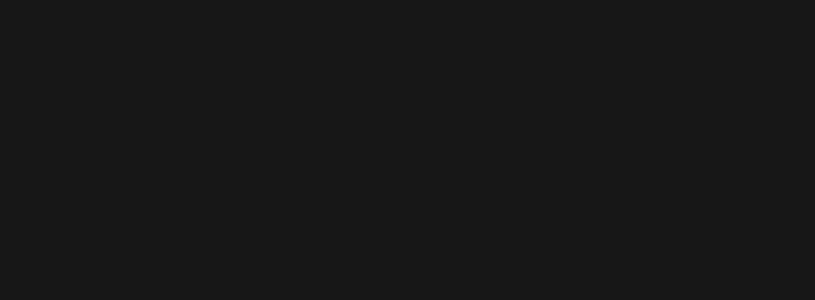
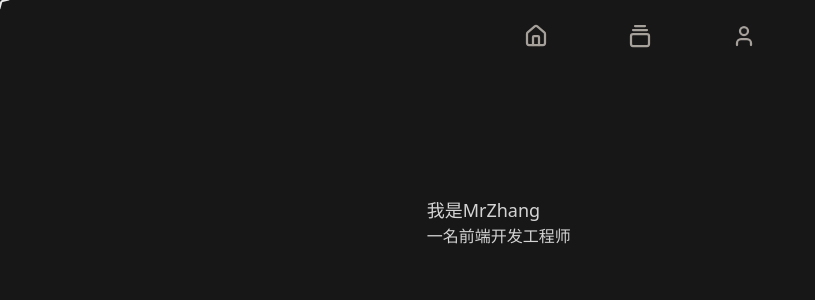
Before and after one commit to 501servenot/blog, a Next.js app: page / in a window 1280 px wide. Shown: the top 300 px of the page, without its empty margins (0-815 px from the left). Built offline with nearby package versions, Linux system fonts and the light colour scheme.

Commit message:
编写主页和其他路由页面

```diff
--- /dev/null
+++ b/src/app/about/page.tsx
@@ -0,0 +1,3 @@
+export default function AboutMe() {
+    return <div className="text-white mx-auto max-w-1/3">你好</div>;
+}
--- /dev/null
+++ b/src/app/articles/page.tsx
@@ -0,0 +1,8 @@
+export default function AboutMe() {
+    return (
+      <div className="mx-auto max-w-1/3">
+        <h1 className="text-neutral-300 mt-10 text-lg">Posts</h1>
+        <p className="text-neutral-300 text-xs">一些有趣的文章</p>
+      </div>
+    );
+}
--- a/src/app/global.css
+++ b/src/app/global.css
@@ -1,3 +1,5 @@
+@import 'tailwindcss';
+
 body, html {
     margin: 0;
     padding: 0;
--- a/src/app/layout.tsx
+++ b/src/app/layout.tsx
@@ -1,6 +1,8 @@
 import type { Metadata } from "next";
 import { Geist, Geist_Mono } from "next/font/google";
 import "./global.css";
+import Header from "@/components/Header";
+import Cursor from "@/components/Cursor";
 
 const geistSans = Geist({
   variable: "--font-geist-sans",
@@ -24,10 +26,11 @@
 }>) {
   return (
     <html lang="en">
-      <script src="https://lf1-cdn-tos.bytegoofy.com/obj/iconpark/svg_41155_1.4fe578d9cf9912f6646f36aa076a4c46.js"></script>
       <body
         className={`${geistSans.variable} ${geistMono.variable} antialiased`}
       >
+        <Cursor size={24} delay={0.15} color="#e9e9e9ff" />
+        <Header />
         {children}
       </body>
     </html>
--- a/src/app/page.tsx
+++ b/src/app/page.tsx
@@ -1,9 +1,20 @@
-import Cursor from "@/components/Cursor";
-
+import RollingText from "@/components/RollingText";
 export default function Home() {
   return (
-    <div>
-      <Cursor size={20} delay={0.1} color="#e9e9e9ff" />
+    <div className="mx-auto max-w-1/3">
+      <main>
+        <h1 className="text-2xl text-neutral-300 mt-20">
+          <RollingText
+            text="Hello"
+            duration={0.8}
+            delay={0.1}
+            direction="up"
+          />
+        </h1>
+        <p className="text-neutral-300 text-lg mt-5">我是MrZhang</p>
+        <p className="text-neutral-300">一名前端开发工程师</p>
+      </main>
+      <footer></footer>
     </div>
   );
 }
--- a/src/components/Cursor/index.tsx
+++ b/src/components/Cursor/index.tsx
@@ -1,5 +1,6 @@
 "use client";
 
+import { MousePointer2 } from "lucide-react";
 import { useRef, useState, useEffect } from "react";
 
 interface CursorProps {
@@ -65,14 +66,15 @@
         transition: "opacity 0.3s ease",
       }}
     >
-      <svg
+      <MousePointer2 width={size} height={size} color={color} />
+      {/* <svg
         className="iconpark-icon"
         width={size}
         height={size}
         style={{ fill: color, color: color }}
       >
         <use href="#cursor"></use>
-      </svg>
+      </svg> */}
     </div>
   );
 }
--- /dev/null
+++ b/src/components/Header/index.tsx
@@ -0,0 +1,41 @@
+'use client'
+import { House, GalleryVerticalEnd, User } from "lucide-react";
+import { useRouter } from "next/navigation";
+
+export default function Header() {
+  const router = useRouter();
+  const handleClickAbout = () => {
+    router.push("/about");
+  };
+  const handleClickArticles = () => {
+    router.push("/articles");
+  };
+  const handleClickHome = () => {
+    router.push("/");
+  };
+
+  return (
+    <div className="mt-6">
+      <div className="flex items-center justify-center gap-20">
+        <div
+          className="text-stone-400 transform transition-color duration-300 hover:text-stone-200"
+          onClick={handleClickHome}
+        >
+          <House strokeWidth={2.25} />
+        </div>
+        <div
+          className="text-stone-400 transform transition-color duration-300 hover:text-stone-200"
+          onClick={handleClickArticles}
+        >
+          <GalleryVerticalEnd strokeWidth={2.25} />
+        </div>
+        <div
+          className="text-stone-400 transform transition-color duration-300 hover:text-stone-200"
+          onClick={handleClickAbout}
+        >
+          <User strokeWidth={2.25} />
+        </div>
+      </div>
+    </div>
+  );
+}
--- /dev/null
+++ b/src/components/RollingText/index.tsx
@@ -0,0 +1,73 @@
+"use client";
+
+import gsap from "gsap";
+import { useRef, useEffect } from "react";
+import { SplitText } from "gsap/all";
+
+interface RollingTextProps {
+  text: string;
+  duration: number;
+  delay: number;
+  direction: "up" | "down";
+}
+gsap.registerPlugin(SplitText);
+
+export default function RollingText({
+  text,
+  duration = 1.0,
+  delay = 0.06,
+  direction = "up",
+}: RollingTextProps) {
+  const containerRef = useRef<HTMLDivElement>(null);
+
+  useEffect(() => {
+    if (!containerRef.current) return;
+
+    // 将文字切割为单个字符
+    const split = new SplitText(containerRef.current, { type: "chars" });
+
+    // 初始状态
+    gsap.set(split.chars, {
+      y: direction === "up" ? "100%" : "-100%",
+      opacity: 0,
+    });
+
+    // 构建时间线动画
+    const tl = gsap.timeline({
+      repeat: -1,
+      repeatDelay: 0.3,
+    });
+
+    // 进入动画
+    tl.to(split.chars, {
+      y: "0%",
+      opacity: 1,
+      ease: "back.out(2)",
+      duration: duration,
+      stagger: delay,
+    });
+
+    // 滚出动画
+    tl.to(split.chars, {
+      y: direction === "up" ? "-100%" : "100%",
+      opacity: 0,
+      ease: "back.in(2)",
+      duration: duration,
+      stagger: delay,
+    });
+
+    return () => {
+      tl.kill();
+      split.revert(); // 清理SplitText生成的结构
+    };
+  }, [text, duration, delay, direction]);
+
+  return (
+    <div
+      ref={containerRef}
+      className="overflow-hidden text-white text-5xl font-extrabold tracking-wide"
+    >
+      {text}
+    </div>
+  );
+}
```
Also changed, not shown: package.json (+9 -7 lines), 1 other file (tests, documents, lock files or other folders).
